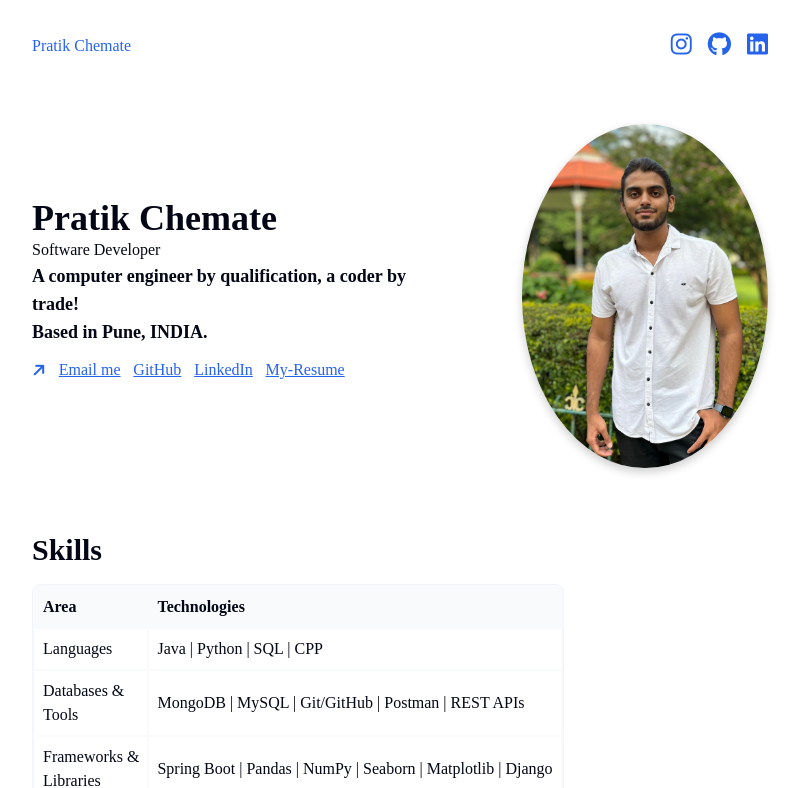
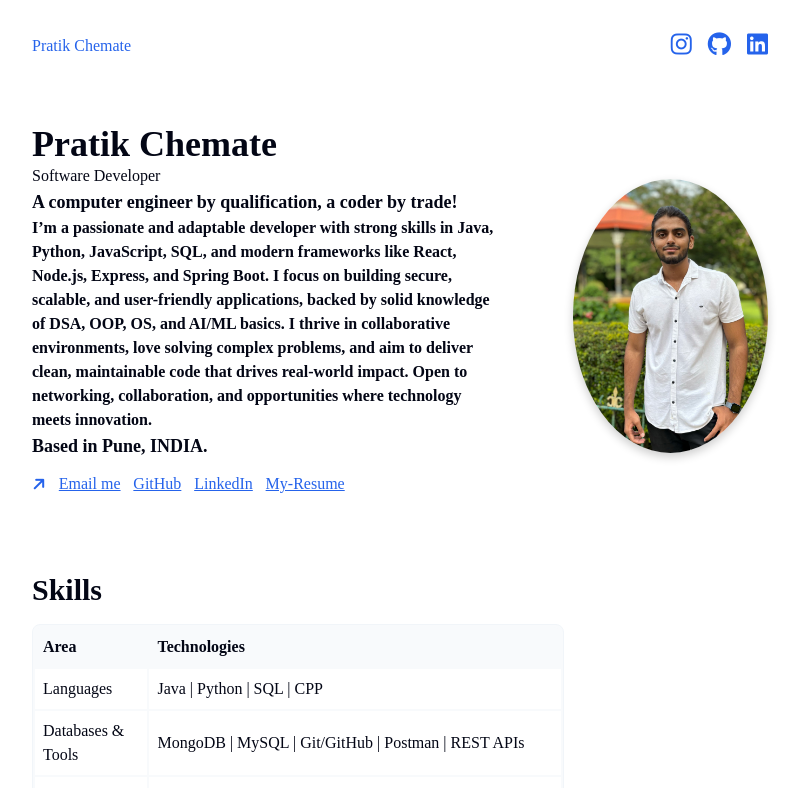
Before and after one commit to pratikchemate/portfolio1, a React (Vite) app: page / in a window 1280 px wide. Shown: the top 788 px of the page, without its empty margins (240-1042 px from the left). Built offline with nearby package versions, Linux system fonts and the light colour scheme; a web font is replaced by a local one.

Commit message:
Update App.jsx

```diff
--- a/src/App.jsx
+++ b/src/App.jsx
@@ -63,6 +63,12 @@ function App() {
               <div className="intro-description">
                 <h5>
                   A computer engineer by qualification, a coder by trade! <br />
+                  <h6>
+                  I’m a passionate and adaptable developer with strong skills in Java, Python, JavaScript, SQL, and modern frameworks like React, Node.js, Express, and Spring Boot.
+I focus on building secure, scalable, and user-friendly applications, backed by solid knowledge of DSA, OOP, OS, and AI/ML basics.
+I thrive in collaborative environments, love solving complex problems, and aim to deliver clean, maintainable code that drives real-world impact.
+Open to networking, collaboration, and opportunities where technology meets innovation.
+                  </h6>
                   Based in Pune, INDIA.
                 </h5>
               </div>
```
